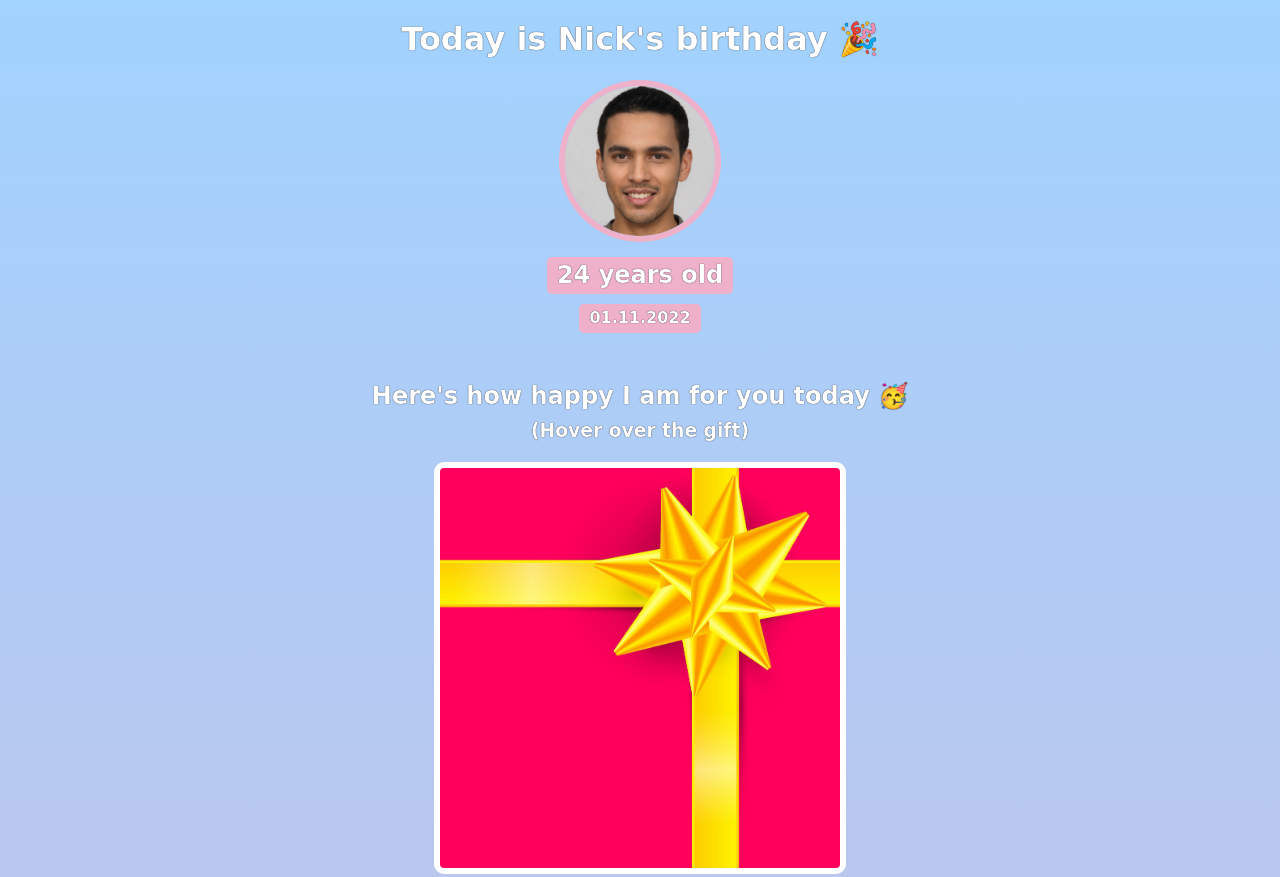
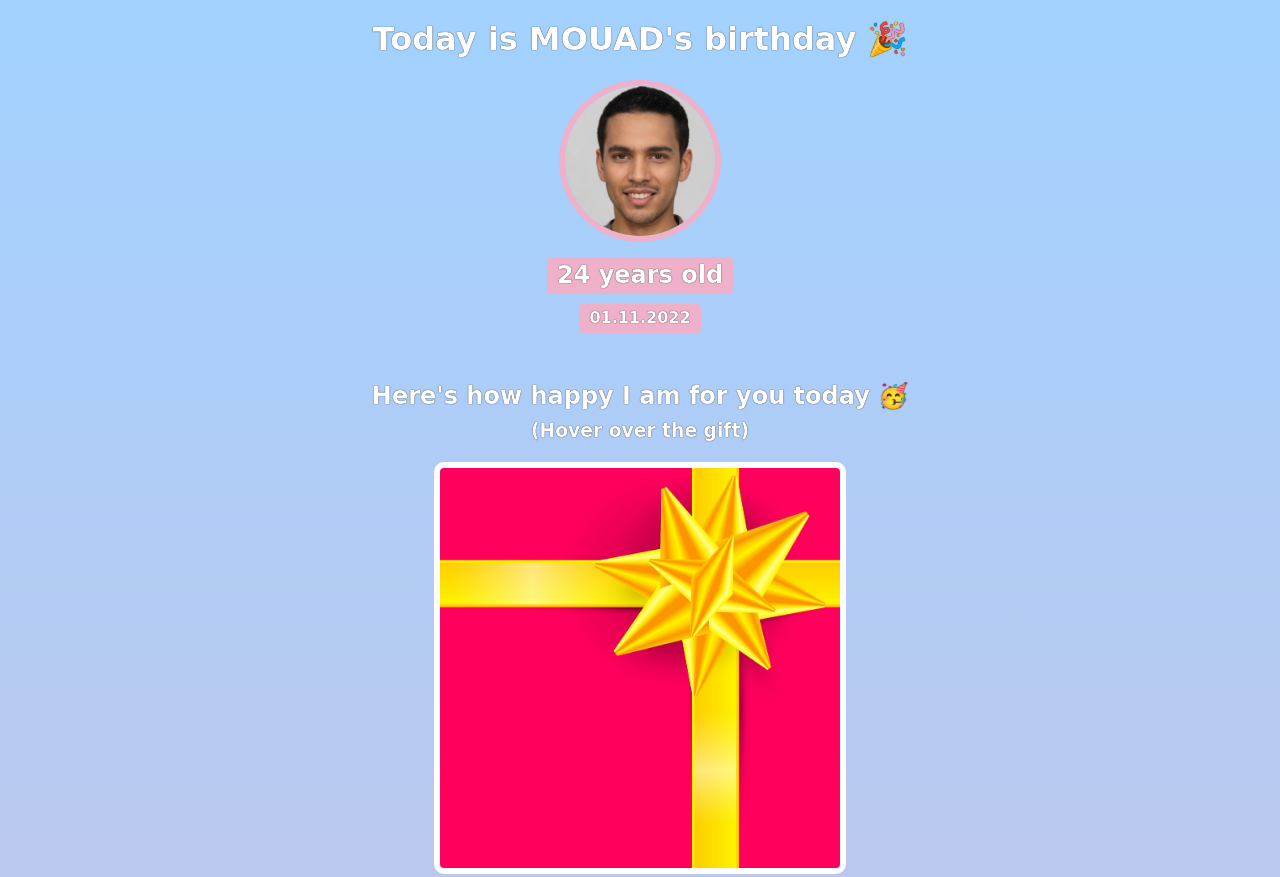
Before and after one commit to mouadga/PROJECT1, a website built with Vite: page index.html in a window 1280 px wide. Shown: the top 877 px of the page. Built offline with nearby package versions, Linux system fonts and the light colour scheme; a web font is replaced by a local one.

Commit message:
Update index.html

```diff
--- a/index.html
+++ b/index.html
@@ -7,7 +7,7 @@
     </head>
     <body>
         <div id="header">
-            <h1>Today is Nick's birthday 🎉</h1>
+            <h1>Today is MOUAD's birthday 🎉</h1>
             <img id="bff-img" src="images/nick.jpg">
             <h2 id="bday-age">24 years old</h2>
             <h4 id="bday-date">01.11.2022</h4>
```
